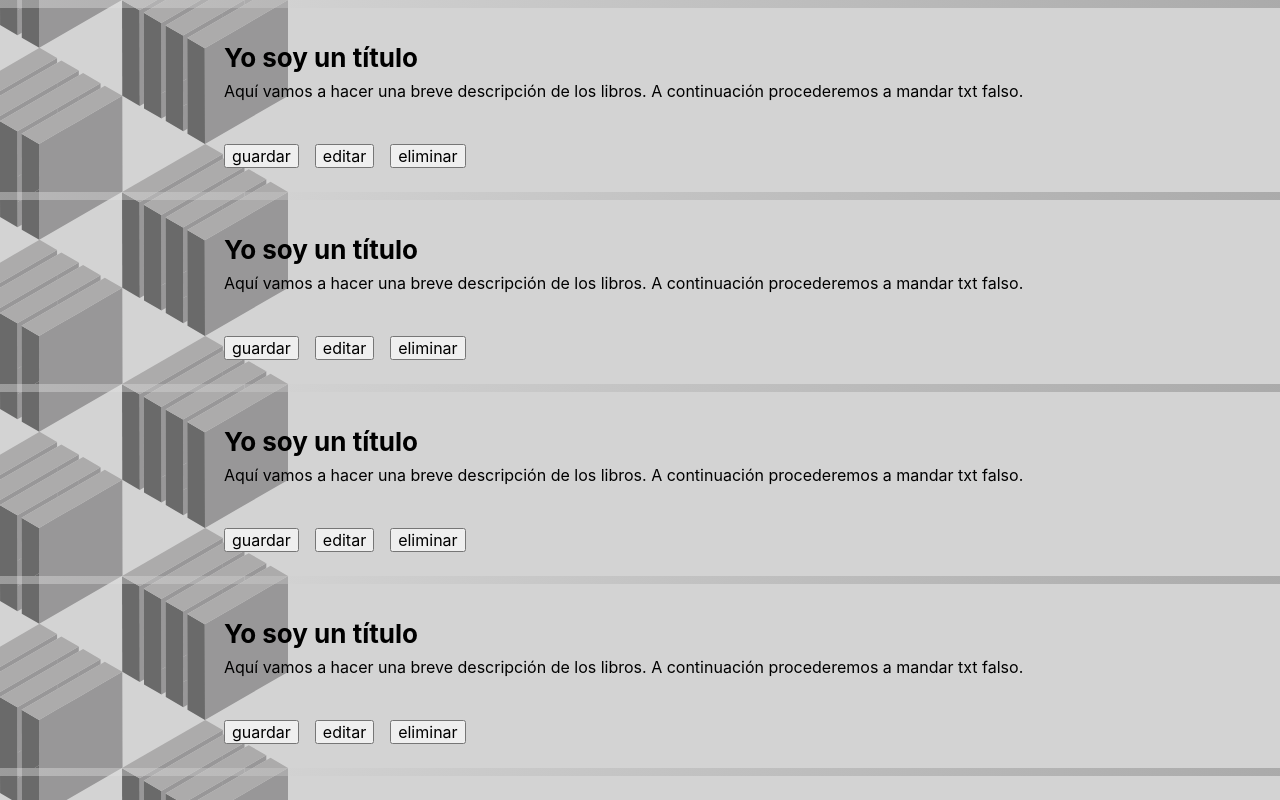
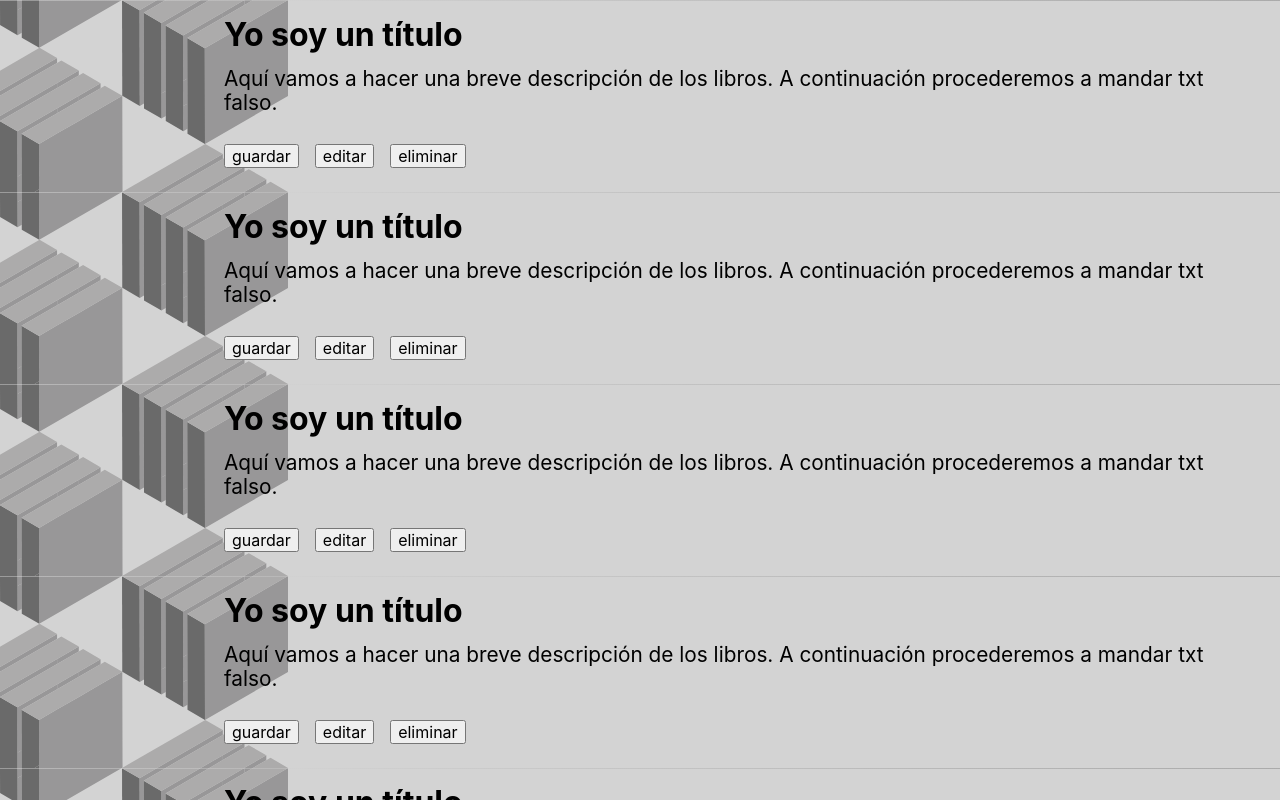
Before and after one commit to preto93/01-react, a React (Create React App) app: page / in a window 1280 px wide. Shown: the top 800 px of the page. Built offline with nearby package versions, Linux system fonts and the light colour scheme.

Commit message:
falta pero hay un 1er esqueleto

```diff
--- a/src/components/Row.css
+++ b/src/components/Row.css
@@ -22,13 +22,13 @@
 
 .title {
   text-align: left;
-  font-size: 26px;
+  font-size: 4vh;
   margin-top: 2vh;
 }
 
 .description {
   text-align: left;
-  font-size: 16px;
+  font-size: 2.6vh;
   margin-top: -1vh;
 }
 
```
